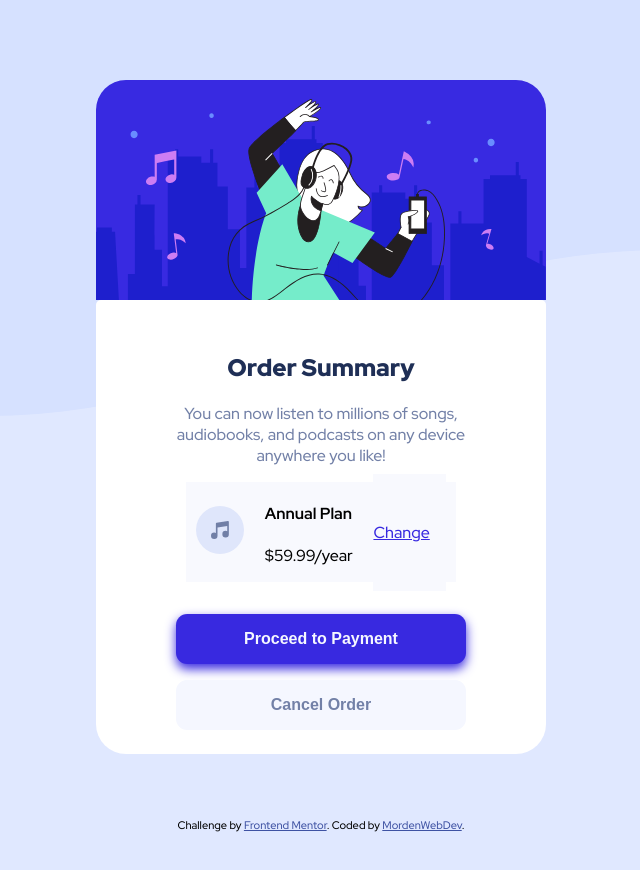
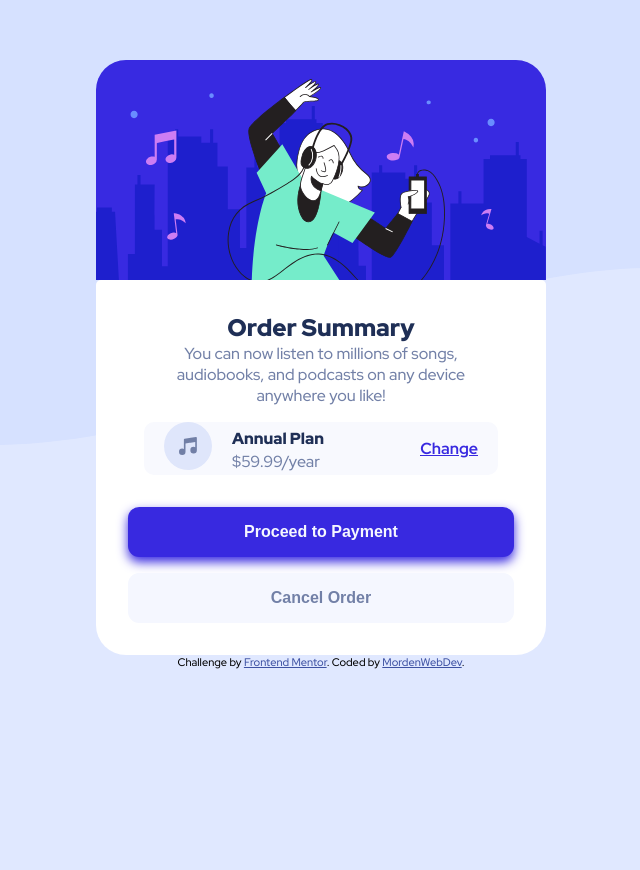
Before and after one commit to MordenWebDev/Order-Summery-Component, a plain HTML site: page index.html in a window 1280 px wide. Shown: the whole page, without its empty margins (319-959 px from the left). Before the commit the page ends 832 px from the top, so only its background shows below. Drawn offline with Linux system fonts and the light colour scheme.

Commit message:
updated css with grow
aligning the css

```diff
--- a/style.css
+++ b/style.css
@@ -1,144 +1,146 @@
-*{
+* {
+  padding: 0;
+  margin: 0;
   box-sizing: border-box;
-
 }
-body{
-    margin: 0;
+body {
   /* background-color:  hsl(225, 100%, 94%); */
-    background: url('images/pattern-background-desktop.svg')  hsl(225, 100%, 94%) no-repeat;
-    font-family: 'Red Hat Display', sans-serif;
+  background: url("images/pattern-background-desktop.svg") hsl(225, 100%, 94%)
+    no-repeat;
+  font-family: "Red Hat Display", sans-serif;
   background-size: contain;
 
   background-size: 100% 50%;
 
   background-repeat: no-repeat;
 
+  min-height: 100vh;
+  margin-top: 60px;
+  margin-bottom: 30px;
 }
-.flex-container{
-
-
+.flex-container {
   display: flex;
   flex-direction: column;
   align-items: center;
   justify-content: center;
-   height: 100%;
-
-   margin: 5rem 4rem 4rem 4rem;
+  max-width: 450px;
+  margin: 0 auto;
 }
-.bg-white{
+.bg-white {
   background-color: #fff;
   width: 450px;
   border-radius: 5px 5px 30px 30px;
   padding: 2rem;
-   padding-bottom: .5rem;
+  padding-bottom: 1rem;
 }
-.header-image{
-
+.header-image {
   border-radius: 30px 30px 0px 0px;
 }
-.title{
+.title {
   text-align: center;
-    color:  hsl(223, 47%, 23%);
+  color: hsl(223, 47%, 23%);
   font-weight: 900;
-
 }
-.info-para{
-width: 300px;
+.info-para {
+  max-width: 300px;
   text-align: center;
   margin: 0 auto;
-color:   hsl(224, 23%, 55%);
+  color: hsl(224, 23%, 55%);
+}
 
+.plan {
+  display: flex;
+  padding: 0 20px;
+
+  gap: 20px;
+  margin: 1rem;
+  background-color: #f8f9fe;
+  align-items: center;
+  border-radius: 10px;
 }
-.plan{
-    display: flex;
 
+.plan h4 {
+  font-weight: 900;
+  font-size: 16px;
+  font-family: "Red Hat Display";
+  margin-bottom: 5px;
+  color: hsl(223, 47%, 23%);
+}
 
-   width: 70%;
-   align-items: center;
- justify-content: space-around;
+.plan p {
+  font-weight: 500;
+  font-size: 16px;
+  line-height: 1;
+  color: hsl(224, 23%, 55%);
+}
 
-    margin: 0 auto;
-    margin-top: 1rem;
-    margin-bottom: 1rem;
-    background-color: #F8F9FE
+.plan a {
+  color: hsl(245, 75%, 52%);
+  font-weight: 700;
+  line-height: 1;
+  font-size: 16px;
+}
 
+#grow0 {
+  flex-grow: 0;
 }
-h3{
-    margin-bottom: 0%;
+
+#grow1 {
+  flex-grow: 1;
 }
-.plan a{
-   color: hsl(245, 75%, 52%);
-   background-color: #F8F9FE;
-   padding: 3rem 1rem 3rem 0;
 
+#grow2 {
+  flex-grow: 2;
+  text-align: right;
+  text-decoration: underline;
 }
-span{
-    color: hsl(224, 23%, 55%);
-    font-weight: lighter;
-    font-size: 1rem;
-}
-.button{
+
+.button {
   display: flex;
   flex-direction: column;
-
 }
-.btn{
-    border:none;
+.btn {
+  border: none;
   outline: none;
-    background-color:  hsl(245, 75%, 52%);
-    padding: 1em .3em;
-    margin: 1em .3em;
-    width: 75%;
+  background-color: hsl(245, 75%, 52%);
+  padding: 1em 0.3em;
+  margin: 1em 0.3em;
+  width: 100%;
   margin: 1em auto;
-    color:hsl(225, 100%, 98%);
+  color: hsl(225, 100%, 98%);
   font-size: 1em;
-    border-radius: .7em;
+  border-radius: 0.7em;
   font-weight: 700;
   cursor: pointer;
   box-shadow: 0px 5px 11px hsl(245, 75%, 52%);
 }
-.btn.btn-none{
-    background-color:hsl(225, 100%, 98%);
+.btn.btn-none {
+  background-color: hsl(225, 100%, 98%);
   color: hsl(224, 23%, 55%);
   margin-top: 0%;
   box-shadow: none;
+}
+h3 {
+  color: hsl(223, 47%, 23%);
+}
 
-
+.btn-blue:hover {
+  background-color: hsl(245, 75%, 70%);
 }
-h3{
-    color:hsl(223, 47%, 23%);
+.plan a:hover {
+  color: hsl(245, 75%, 70%);
 }
-.dblock{
-    position: relative;
-    left:3rem;
-    font-weight: 700;
-
+.btn-none:hover {
+  color: hsl(223, 47%, 23%);
 }
-.btn-blue:hover{
-    background-color:   hsl(245, 75%, 70%);
-}
-.dblock:hover{
-    color:hsl(245, 75%, 70%);
-}
-.btn-none:hover{
-    color:hsl(223, 47%, 23%) ;
-
-}
-@media screen and (max-width:768px) {
-    section{
-      padding: .5em;
-
-
-      /* Apply some styles */
-    }
-    .header-image{
-        width: 350px;
-
-        }
-    .bg-white{
+@media screen and (max-width: 768px) {
+  #media {
     width: 350px;
   }
-    .plan img{
-        margin-right: 1.5rem;
+  #media .header-image {
+    width: 350px;
+  }
+  .bg-white {
+    width: 350px;
   }
 }
```
Lines whose indentation alone changed are shown as unchanged.
